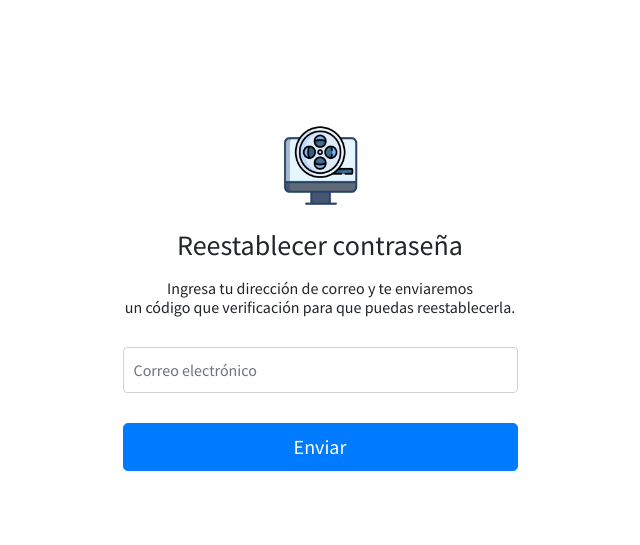
After one commit to joshuaRiv/TecWeb2020, a PHP site: page /RecuperarContrasena/recuperarContrasena.html in a window 1280 px wide. The commit adds this page. Shown: the top 545 px of the page, without its empty margins (320-960 px from the left). Run offline with PHP 8.4, Linux system fonts and the light colour scheme.

Commit message:
08-06 Joshua
Implementación index.html y recuperarConstraseña.html

```diff
--- /dev/null
+++ b/RecuperarContrasena/recuperarContrasena.html
@@ -0,0 +1,31 @@
+<!DOCTYPE html>
+<html lang="en">
+
+<head>
+  <meta charset="UTF-8">
+  <meta name="viewport" content="width=device-width, initial-scale=1, shrink-to-fit=no">
+  <link href="https://fonts.googleapis.com/css2?family=Source+Sans+Pro&display=swap" rel="stylesheet">
+  <link rel="stylesheet" href="https://stackpath.bootstrapcdn.com/bootstrap/4.5.0/css/bootstrap.min.css" integrity="sha384-9aIt2nRpC12Uk9gS9baDl411NQApFmC26EwAOH8WgZl5MYYxFfc+NcPb1dKGj7Sk" crossorigin="anonymous">
+  <link rel="stylesheet" href="../css/estilos.css">
+  <link rel="icon" href="../img/logo1.png" type="image/gif" sizes="16x16">
+  <title>Recuperar Contraseña</title>
+</head>
+
+<body class="text-center resetPass">
+  <form class="form-resetPass">
+    <img class="mb-4" src="../img/logo1.png" alt="" width="80" height="80">
+    <h1 class="h3 mb-3 font-weight-normal">Reestablecer contraseña</h1>
+    <h6>
+      <span>
+        Ingresa tu dirección de correo y te enviaremos
+      </span><br>
+      <span>
+        un código que verificación para que puedas reestablecerla.
+      </span>
+    </h6>
+    <input type="email" id="inputEmail" class="form-control" placeholder="Correo electrónico" required="required" style="margin-top: 30px">
+    <button class="btn btn-lg btn-primary btn-block" type="submit" style="margin: 30px 0 20px;">Enviar</button>
+  </form>
+</body>
+
+</html>
--- a/css/estilos.css
+++ b/css/estilos.css
@@ -1,3 +1,54 @@
 * {
   font-family: 'Source Sans Pro', sans-serif;
 }
+
+/*------------ página principal -----------*/
+
+.header {
+  background: url(https://images.unsplash.com/photo-1507924267304-e51febff7b1c?ixlib=rb-1.2.1&ixid=eyJhcHBfaWQiOjEyMDd9&auto=format&fit=crop&w=708&q=80) no-repeat center;
+  background-size: cover;
+  min-height: 100vh;
+}
+
+.header .navbar {
+  background-color: transparent !important;
+}
+
+.text-block {
+  position: absolute;
+  top: 35%;
+  left: 120px;
+  color: white;
+  max-width: 40%;
+  font-size: 10px;
+}
+
+.faded {
+  color: #C9C9C9;
+}
+
+/*-------- reestablecer contraseña --------*/
+.resetPass {
+  height: 100%;
+  display: -ms-flexbox;
+  display: flex;
+  -ms-flex-align: center;
+  align-items: center;
+  padding-top: 110px;
+  padding-bottom: 40px;
+}
+
+.form-control {
+  position: relative;
+  box-sizing: border-box;
+  height: auto;
+  padding: 10px;
+  font-size: 16px;
+}
+
+.form-resetPass {
+  width: 100%;
+  max-width: 425px;
+  padding: 15px;
+  margin: auto;
+}
```
Also changed, not shown: index.html (+47 -8 lines), img/logo1.png (added).
